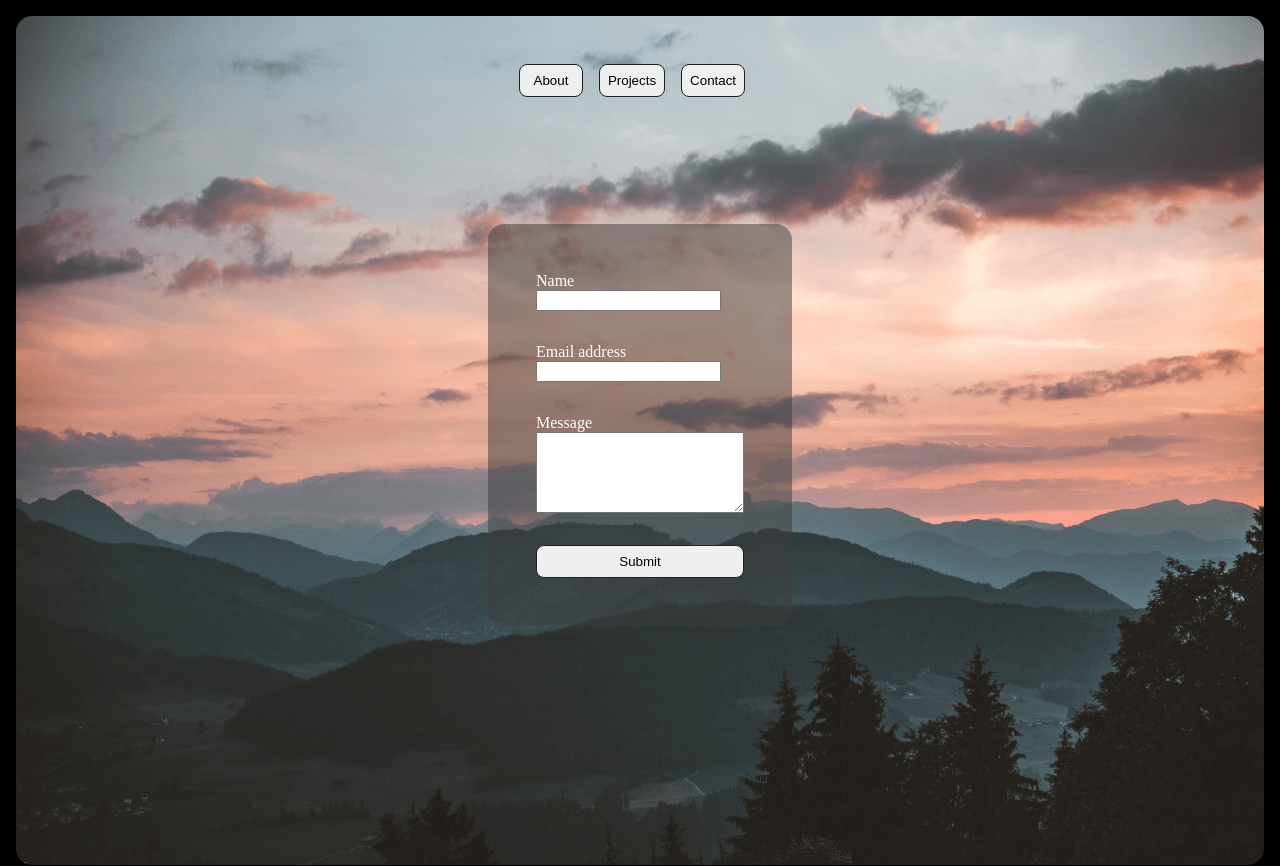
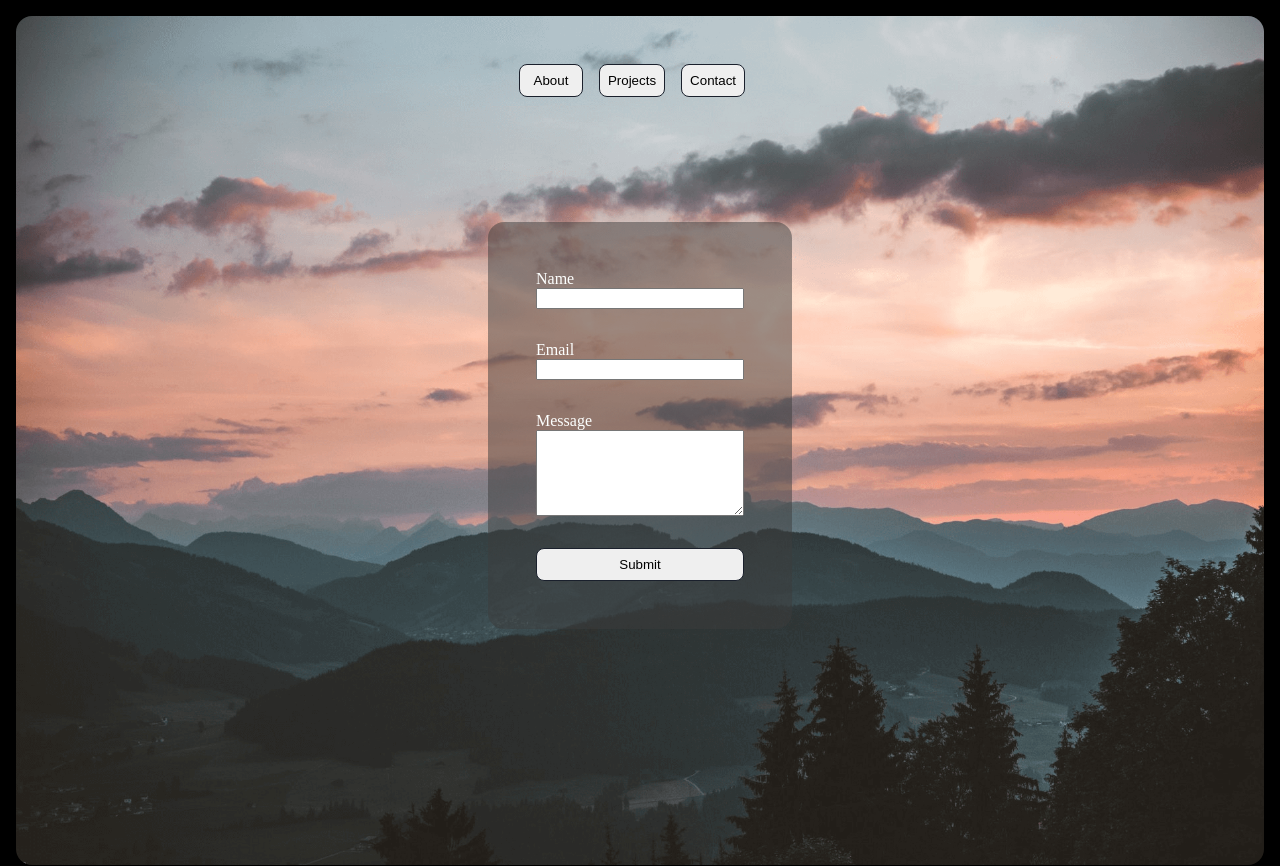
Before and after one commit to NiklasMenard/webportfolio, a React (Create React App) app in the folder FrontEnd/: page /contact in a window 1280 px wide. Shown: the top 866 px of the page. Built offline with nearby package versions, Linux system fonts and the light colour scheme.

Commit message:
fixed contact form input field

```diff
--- a/FrontEnd/src/components/contact.js
+++ b/FrontEnd/src/components/contact.js
@@ -51,25 +51,19 @@ const Contact = () => {
       <ContactContainer>
         <form onSubmit={handleContact}>
           <FormGroup>
-            <label htmlFor="name">
-              Name
-              <input type="text" value={newName} onChange={onNameChange} />
-            </label>
+            <label htmlFor="name">Name</label>
+            <input type="text" value={newName} onChange={onNameChange} />
           </FormGroup>
           <FormGroup>
-            <label htmlFor="email">
-              Email address
-              <input
+            <label htmlFor="email">Email</label>
+            <input
                 type="email"
                 value={newEmailAddress}
                 onChange={onEmailChange}
               />
-            </label>
           </FormGroup>
           <FormGroup>
-            <label htmlFor="message">
-              Message
-            </label>
+            <label htmlFor="message">Message</label>
             <textarea rows="5" value={newMessage} onChange={onMessageChange} />
           </FormGroup>
           <FormGroup>
@@ -94,14 +88,11 @@ const FormGroup = styled.div`
 display: flex;
 flex-direction: column;
 padding: 1rem;
-label {
-  width: 13rem;
-}
 textarea {
   resize: vertical;
-  min-widht: 10rem;
+  min-height: 5rem;
   max-height: 15rem;
-}
+  }
 }
 `;
 
```
